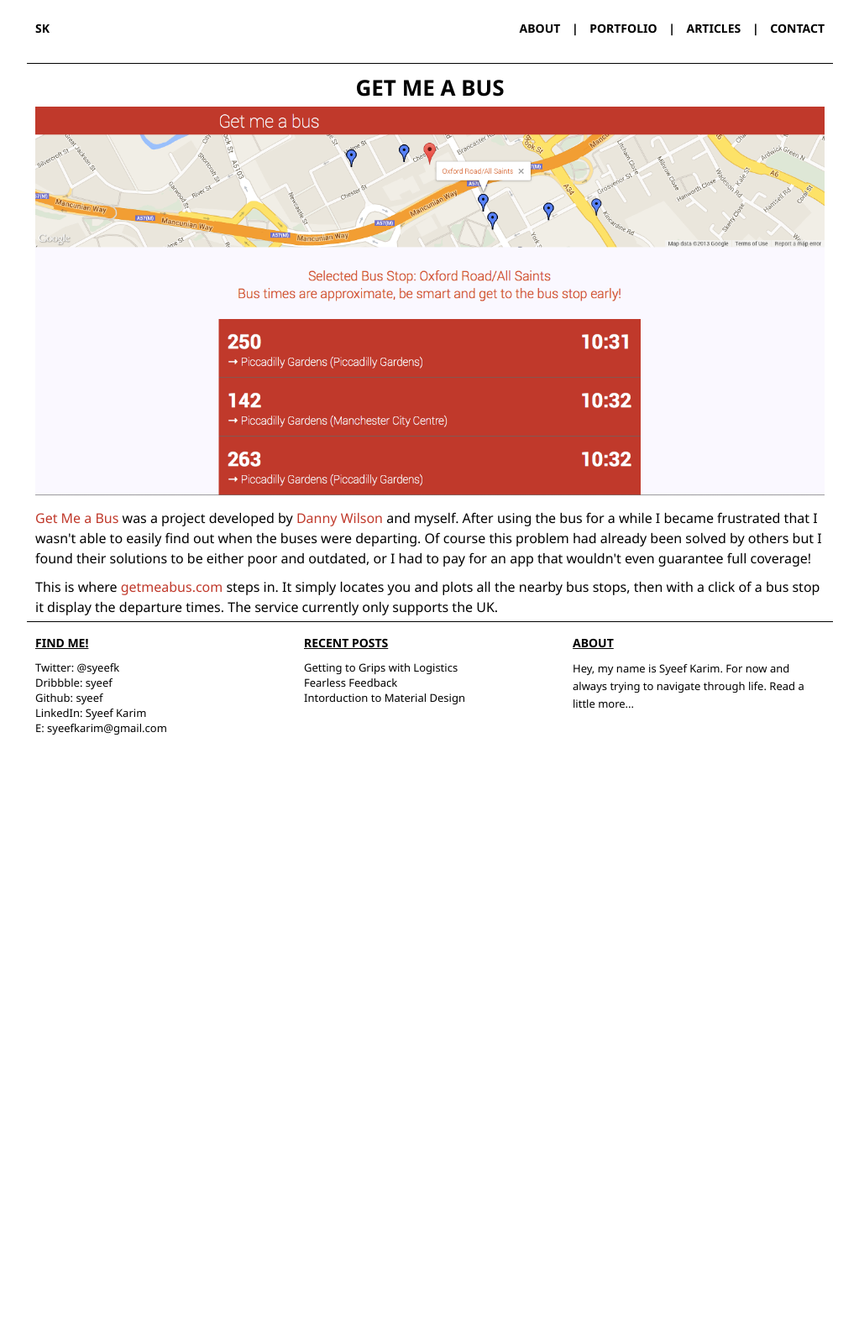
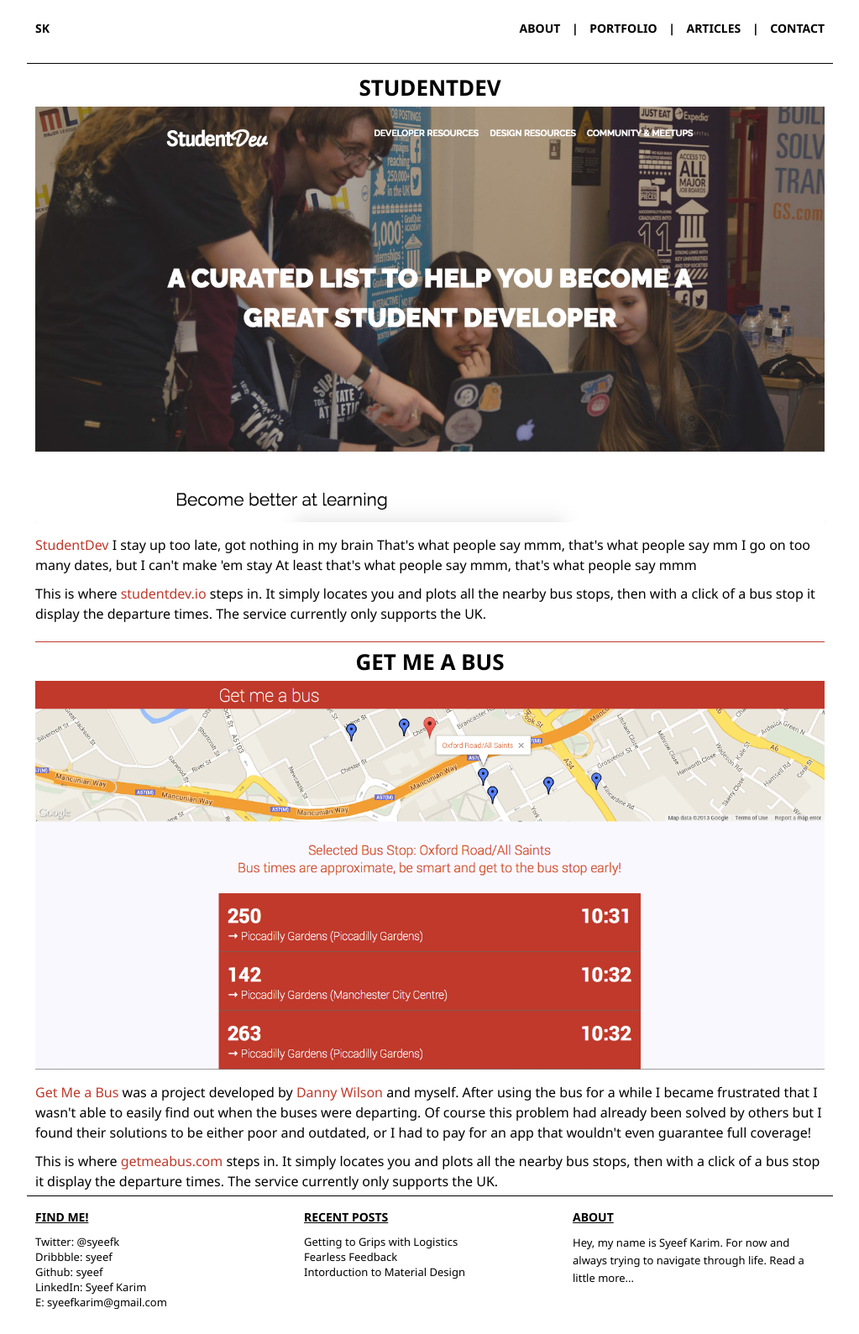
Before and after one commit to syeef/syeefkarim-2016-v0, a Jekyll site: the page built from portfolio/index.md, in a window 1280 px wide. Shown: the whole page at 84% size, without its empty margins (128-1151 px from the left). Built offline with Jekyll 4.4.1, drawn with Linux system fonts in a browser that asks for light colours; before the commit the page ends 905 px from its top, so only the background shows below that.

Commit message:
add studentdev to portfolio page

```diff
--- a/_layouts/portfolio.html
+++ b/_layouts/portfolio.html
@@ -2,6 +2,26 @@
 
         <div class="container">
                 <div class="sixteen columns">
+
+                        <div id="portfolio-wrapper">
+
+                                <div id="portfolio-list-title">
+                                        <h2 id="portfolio-title"><a href="http://studentdev.io">StudentDev</a></h2>
+                                </div>
+
+                        <!--        <div id="port-background"
+                                style="background-image: url('{{page.image1}}'); background-repeat:no-repeat; width: 100%; height: 100%;">
+                                </div> -->
+
+                                <img src="{{ site.url }}{{page.image2}}" width="100%" height="auto">
+
+                                <div id="portfolio-list-summary">
+                                        <p>{{page.bio2}}</p>
+                                </div>
+
+                        </div>
+
+                        <div id="article-line">&nbsp</div>
 
                         <div id="portfolio-wrapper">
 
--- a/portfolio/index.md
+++ b/portfolio/index.md
@@ -2,6 +2,9 @@
 title: Portfolio
 layout: portfolio
 
+image2: /images/posts/studentdev.png
+bio2: <a id="links" href='http://studentdev.io' target="_blank">StudentDev</a> I stay up too late, got nothing in my brain That's what people say mmm, that's what people say mm I go on too many dates, but I can't make 'em stay At least that's what people say mmm, that's what people say mmm</p> <p>This is where <a id="links" href='http://studentdev.io' target="_blank">studentdev.io</a> steps in. It simply locates you and plots all the nearby bus stops, then with a click of a bus stop it display the departure times. The service currently only supports the UK.
+
 image1: /images/posts/getmeabus.png
 bio1: <a id="links" href='http://getmeabus.com' target="_blank">Get Me a Bus</a> was a project developed by <a id="links" href='http://danwilson.co' target="_blank">Danny Wilson</a> and myself. After using the bus for a while I became frustrated that I wasn't able to easily find out when the buses were departing. Of course this problem had already been solved by others but I found their solutions to be either poor and outdated, or I had to pay for an app that wouldn't even guarantee full coverage!</p> <p>This is where <a id="links" href='http://getmeabus.com' target="_blank">getmeabus.com</a> steps in. It simply locates you and plots all the nearby bus stops, then with a click of a bus stop it display the departure times. The service currently only supports the UK.
 ---
```
Also changed, not shown: other parts of _layouts/portfolio.html (+1 -3 lines), 2 other files.
